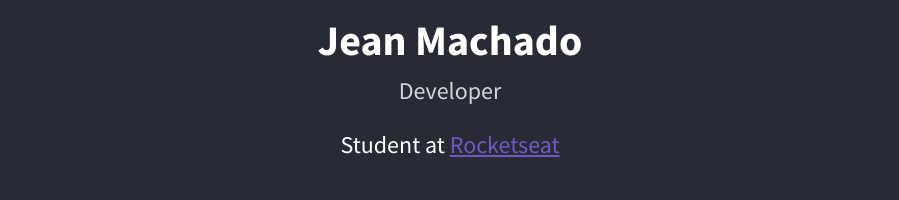
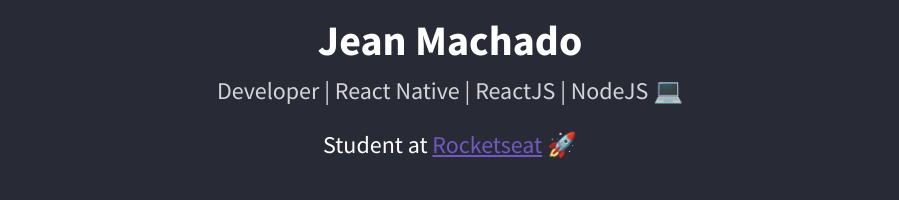
Before and after one commit to jeannzk021/Page-Jean, a plain HTML site: page index.html in a window 1280 px wide. Shown: the part 337-537 px from the top of the page, without its empty margins (190-1089 px from the left). Drawn offline with Linux system fonts and the light colour scheme.

Commit message:
Update index.html

```diff
--- a/index.html
+++ b/index.html
@@ -17,10 +17,11 @@
         </header>
 
         <div id="wrapper">
-            <img src=https://media-exp1.licdn.com/dms/image/C5603AQEZy4C4cbde2Q/profile-displayphoto-shrink_200_200/0?e=1591833600&v=beta&t=pxatEe8ggGV3oUWCxSQIVLRTmRwrdyZgdpTrslgbRMU alt="Jean">
+            <img src=https://media-exp1.licdn.com/dms/image/C4D03AQHt1ZCjoce-RA/profile-displayphoto-shrink_200_200/0?e=1597881600&v=beta&t=hG5oj46AjCLbquXCFXX0Co28G4tH2NQJjoA_yUcPClw alt="Jean">
             <h1>Jean Machado</h1>
-            <h2>Developer</h2>
-            <p>Student at <a href="https://rocketseat.com.br" target="_blank"> Rocketseat </a></p>
+            <h2> Developer | React Native | ReactJS | NodeJS 💻</h2>
+            <p>Student at <a href="https://rocketseat.com.br" target="_blank"> Rocketseat</a> 🚀</p>
+
         </div>
 
         <div id="links-footer" class="links">
```
